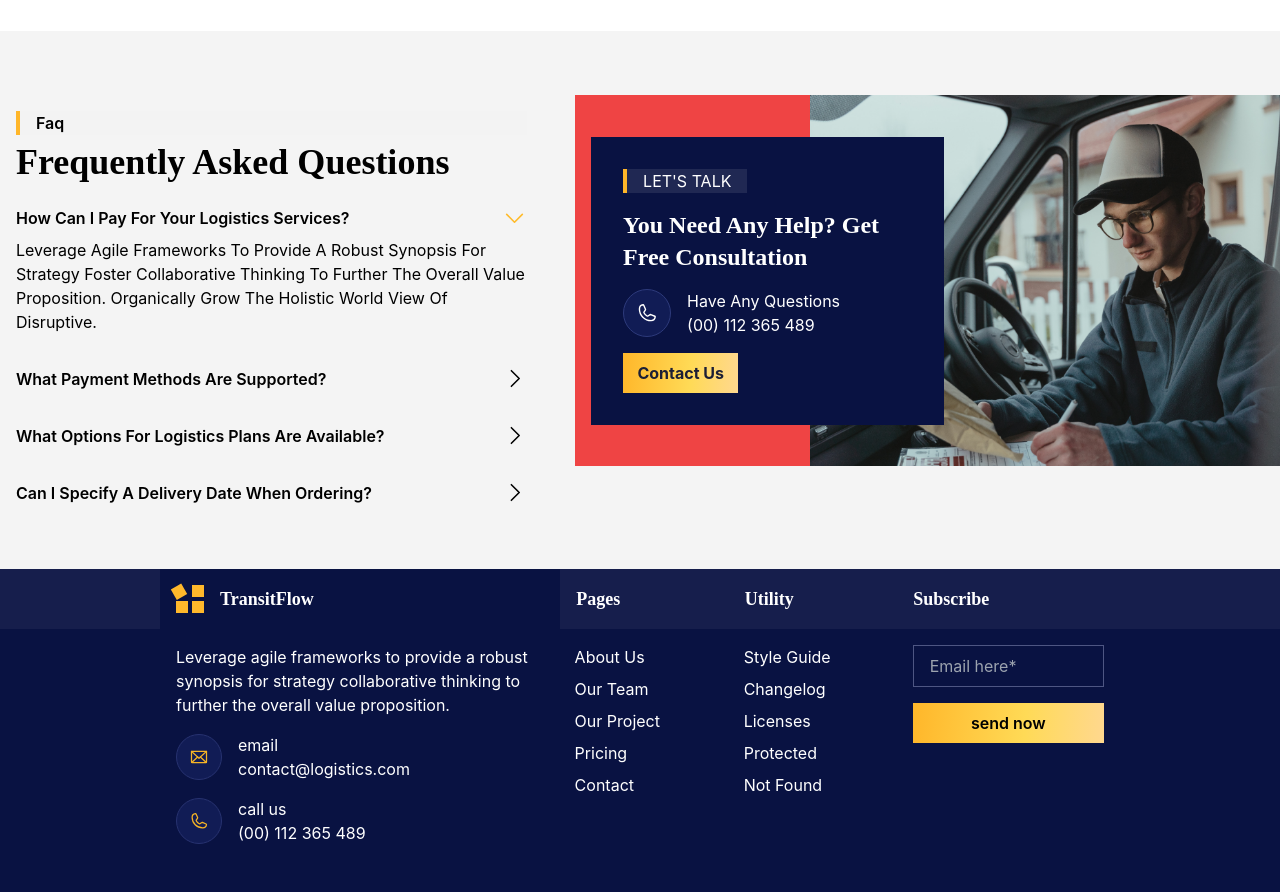
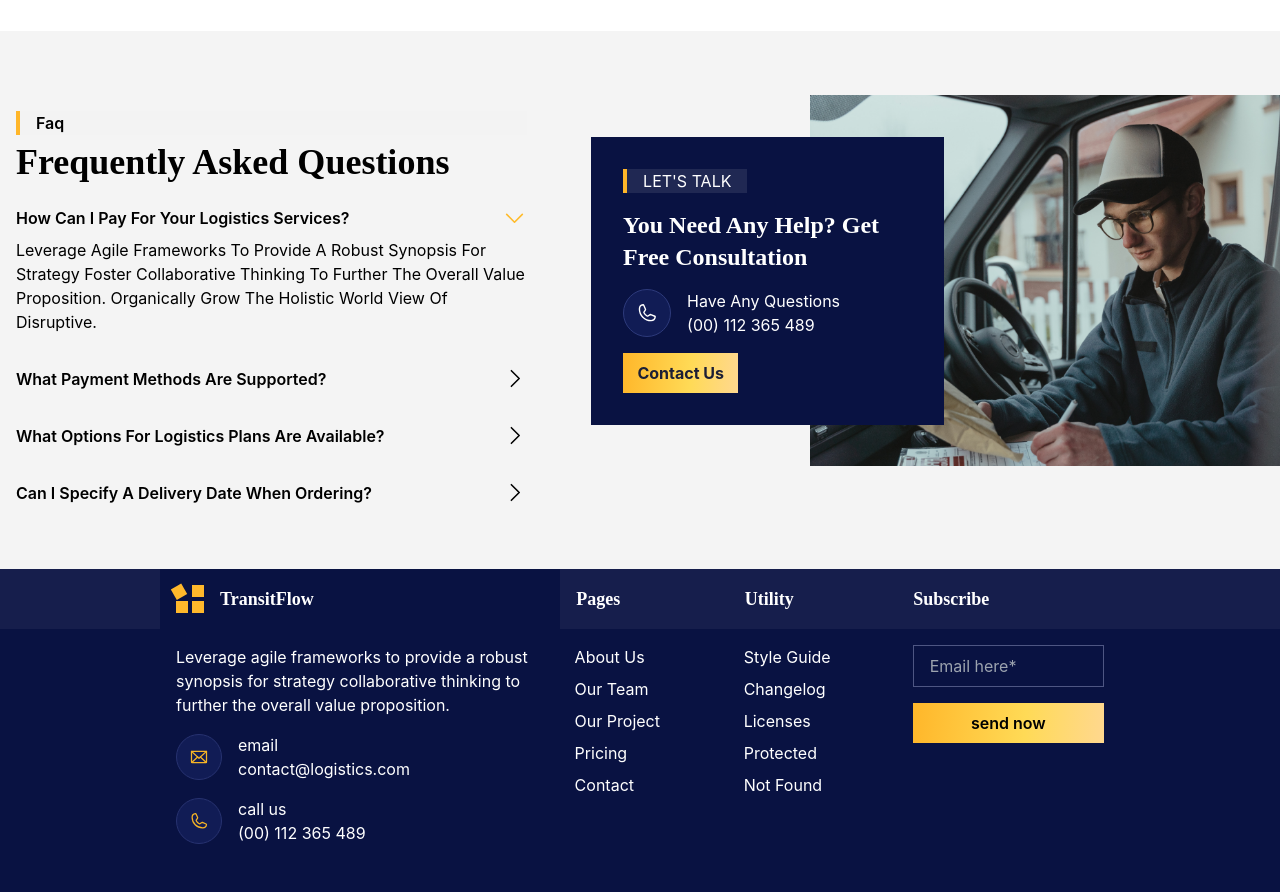
Before and after one commit to smartcollins/logistics, a React (Create React App) app: page /contact in a window 1280 px wide. Shown: the part 1798-2690 px from the top of the page. Built offline with nearby package versions, Linux system fonts and the light colour scheme.

Commit message:
formatted Contact

```diff
--- a/src/pages/Contact.jsx
+++ b/src/pages/Contact.jsx
@@ -12,22 +12,22 @@ const Contact = () => {
     const iconAry = [{
         icon: EnvelopeSimple,
         txt: 'contact@logistics.com'
-    },{
+    }, {
         icon: Phone,
         txt: '(00) 112 365 489'
-    },{
+    }, {
         icon: Clock,
         txt: 'mon - sat 9.00 - 18.00 sunday closed'
     }]
 
-    const icons = iconAry.map((item,idx)=><div key={idx} className='md:w-2/4 flex gap-4 justify-between md:justify-normal md:flex-col items-center'>
+    const icons = iconAry.map((item, idx) => <div key={idx} className='md:w-2/4 flex gap-4 justify-between md:justify-normal md:flex-col items-center'>
         {
             React.createElement(item.icon, {
                 size: 30, color: '#ffffff', className: 'w-fit h-fit p-4 bg-[#273270] border border-[#273270] rounded-full'
             })
         }
-    <p className='w-full'>{item.txt}</p>
-</div>)
+        <p className='w-full'>{item.txt}</p>
+    </div>)
 
     const inputAry = [{
         type: 'text',
@@ -60,7 +60,7 @@ const Contact = () => {
             <div>{banner.slice(9, 10).map((item, idx) => <Banner key={idx} {...item} />)}</div>
             <div style={{ background: color.blueBg }} className=' xl:w-2/4 lg:w-3/4 md:px-16 px-4 mx-auto my-8 py-8'>
                 <div className='mx-auto w-fit text-center'>
-                    <Caption mid={true} txt={'contact'} txt2={'get in touch with us'}/>
+                    <Caption mid={true} txt={'contact'} txt2={'get in touch with us'} />
                     <p className='w-3/4 mx-auto'>Leverage agile frameworks to provide a robust synopsis for strategy foster collaborative thinking to further the overall value.</p>
                 </div>
                 <div className='md:flex space-y-4 md:space-y-0 md:gap-4 mx-auto my-8 text-right md:text-center'>
@@ -80,7 +80,7 @@ const Contact = () => {
             <div className='gap-8 bg-[#f4f4f4] py-4 my-8 md:py-8 md:my-0 space-y-4 lg:flex lg:py-16 lg:space-y-0'>
                 <div className=' text-black px-4 md:mx-auto md:w-11/12 lg:w-3/4'>
                     <div className='mx-auto w-fit text-left'>
-                        <Caption txt={'faq'} txt2={'frequently asked questions'}/>
+                        <Caption txt={'faq'} txt2={'frequently asked questions'} />
                         <div className=' space-y-8'>
                             <div className=' space-y-2'>
                                 <div className='flex justify-between items-center'>
@@ -93,7 +93,7 @@ const Contact = () => {
                         </div>
                     </div>
                 </div>
-                <div className='w-full h-[70vh] relative md:h-[50vh] lg:h-full bg-red-500'>
+                <div className='w-full h-[70vh] relative md:h-[50vh] lg:h-full'>
                     <img className='h-full w-full object-cover md:ml-auto xl:w-4/6' src={client2} alt="delivery" />
                     <div className='absolute z-50 bg-[#091242]/95 top-1/2 -translate-y-1/2 md:left-4 p-8 space-y-4 md:bg-[#091242] md:w-2/4 lg:w-2/3 xl:w-2/4'>
                         <p style={{ borderLeft: `4px solid ${color.grdt}` }} className=' bg-[#e8e8e8]/10 uppercase w-fit px-4'>let's talk</p>
```
